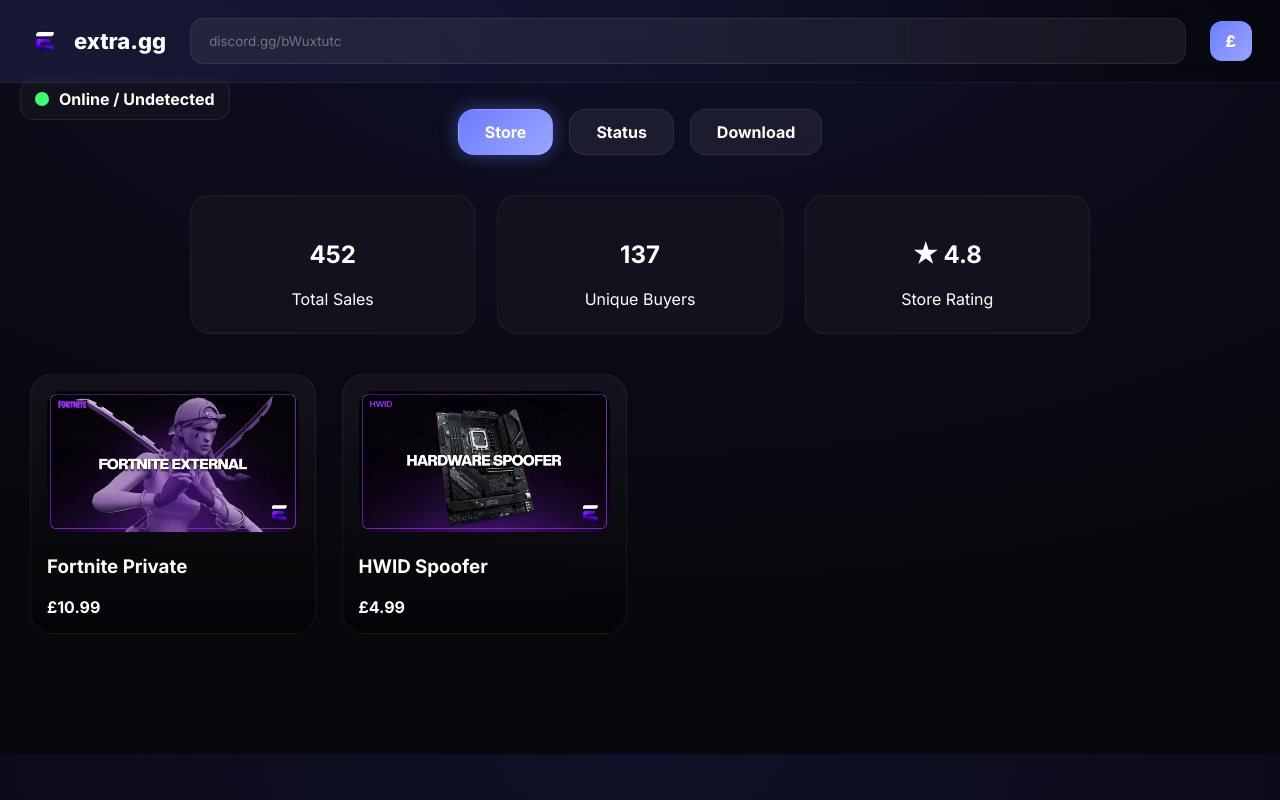
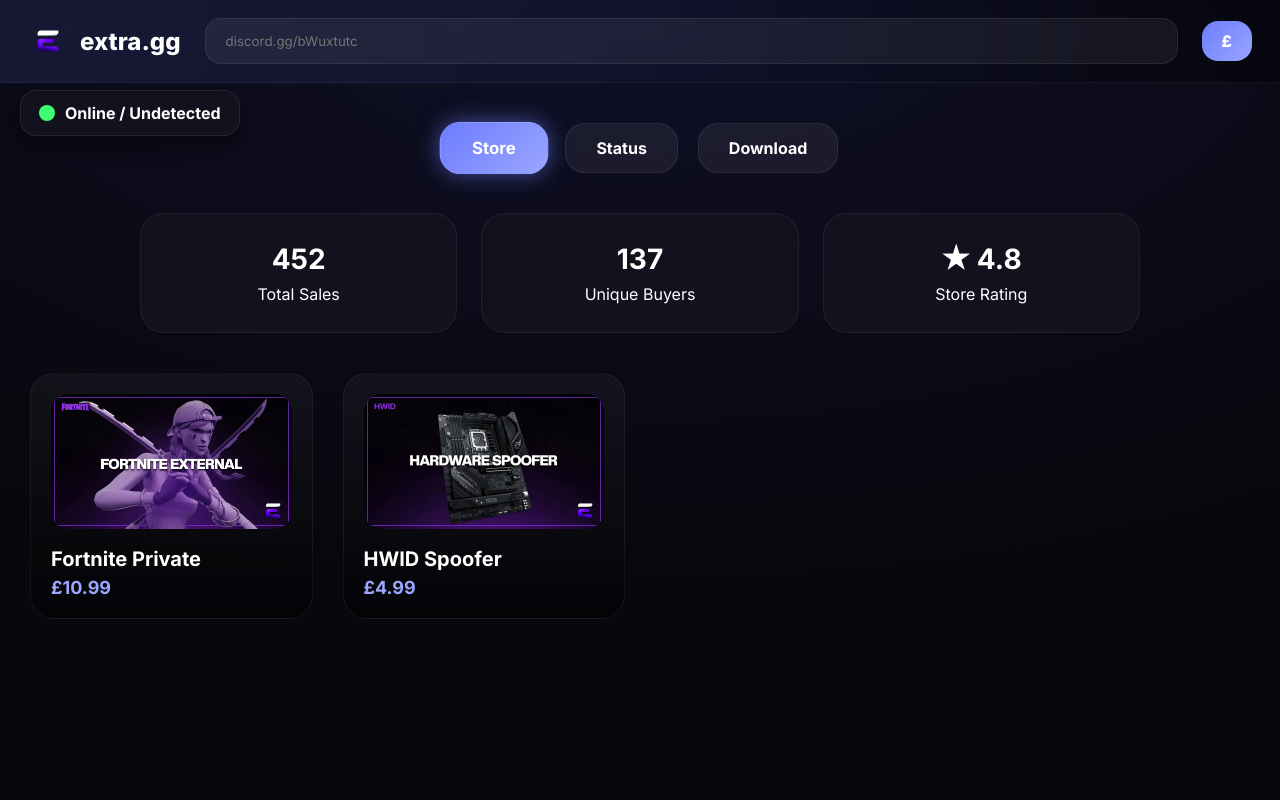
Before and after one commit to maxlufc123/neraog, a plain HTML site: page index.html in a window 1280 px wide. Both pictures are taken after a click on the element "Store". Drawn offline with Linux system fonts and the light colour scheme.

Commit message:
Update index.html

```diff
--- a/index.html
+++ b/index.html
@@ -19,14 +19,15 @@
  --success:#3dff6f;
  --danger:#ff3d3d;
  --warning:#ffd84d;
+ --shadow:0 8px 20px rgba(0,0,0,.45);
 }
 
-*{box-sizing:border-box;font-family:Inter,sans-serif}
+*{box-sizing:border-box;font-family:Inter,sans-serif;margin:0;padding:0}
 
 body{
- margin:0;
  background:radial-gradient(1200px 600px at top,#101028,#07070c);
  color:var(--text);
+ min-height:100vh;
 }
 
 /* ===== HEADER ===== */
@@ -47,97 +48,106 @@ header{
  display:flex;
  align-items:center;
  gap:12px;
- font-size:22px;
+ font-size:24px;
  font-weight:800;
 }
-.logo img{width:34px}
+.logo img{width:40px}
 
 .search{flex:1}
 .search input{
  width:100%;
- padding:14px 18px;
+ padding:14px 20px;
  background:var(--glass);
  border:1px solid rgba(255,255,255,.08);
- border-radius:14px;
+ border-radius:16px;
  color:white;
  outline:none;
+ transition:.3s;
 }
+.search input:focus{border-color:var(--accent)}
 
 .currency{
  font-weight:800;
- padding:10px 16px;
- border-radius:12px;
+ padding:10px 20px;
+ border-radius:16px;
  background:linear-gradient(135deg,var(--accent),var(--accent2));
  cursor:pointer;
+ transition:.3s;
 }
+.currency:hover{opacity:.85}
 
 /* ===== GLOBAL STATUS ===== */
 .global-status{
  position:absolute;
  left:20px;
- top:78px;
+ top:90px;
  display:flex;
  align-items:center;
  gap:10px;
  background:var(--panel);
  border:1px solid rgba(255,255,255,.08);
- padding:10px 14px;
- border-radius:14px;
+ padding:12px 18px;
+ border-radius:16px;
  font-weight:700;
+ box-shadow:var(--shadow);
 }
 
 /* ===== TABS ===== */
 .tabs{
  display:flex;
  justify-content:center;
- gap:16px;
- margin:26px 0 10px;
+ gap:20px;
+ margin:40px 0 20px;
 }
 
 .tab{
- padding:12px 26px;
- border-radius:16px;
+ padding:14px 30px;
+ border-radius:20px;
  background:var(--glass);
  border:1px solid rgba(255,255,255,.08);
  cursor:pointer;
  font-weight:700;
- transition:.25s;
+ transition:.3s, background .3s;
 }
-
 .tab.active{
  background:linear-gradient(135deg,var(--accent),var(--accent2));
- box-shadow:0 0 18px rgba(109,124,255,.45);
+ box-shadow:0 0 20px rgba(109,124,255,.55);
+ transform:scale(1.05);
 }
 
 /* ===== DOTS ===== */
 .dot{
- width:14px;
- height:14px;
+ width:16px;
+ height:16px;
  border-radius:50%;
 }
 .green{background:var(--success)}
 .yellow{background:var(--warning)}
 .red{background:var(--danger)}
 
-.section{display:none}
-.section.active{display:block}
+.section{display:none;opacity:0;transition:.3s}
+.section.active{display:block;opacity:1;}
 
 /* ===== STATS ===== */
 .stats{
  display:grid;
- grid-template-columns:repeat(3,1fr);
- max-width:900px;
- margin:40px auto 10px;
- gap:22px;
+ grid-template-columns:repeat(auto-fit,minmax(220px,1fr));
+ max-width:1000px;
+ margin:40px auto 20px;
+ gap:24px;
 }
 
 .stat{
  background:var(--panel);
- border-radius:20px;
- padding:24px;
+ border-radius:24px;
+ padding:28px;
  text-align:center;
  border:1px solid rgba(255,255,255,.06);
+ transition:.3s;
 }
+.stat:hover{transform:translateY(-6px);box-shadow:var(--shadow)}
+
+.stat h2{font-size:28px;margin-bottom:8px}
 
 /* ===== PRODUCTS ===== */
 .products{
@@ -145,81 +155,86 @@ header{
  margin:40px auto;
  padding:0 30px 80px;
  display:grid;
- grid-template-columns:repeat(auto-fill,minmax(260px,1fr));
- gap:26px;
+ grid-template-columns:repeat(auto-fill,minmax(280px,1fr));
+ gap:30px;
 }
 
 .product{
  background:linear-gradient(180deg,rgba(255,255,255,.04),rgba(0,0,0,.35));
  border:1px solid rgba(255,255,255,.06);
- border-radius:22px;
- padding:16px;
+ border-radius:24px;
+ padding:20px;
  cursor:pointer;
- transition:.25s;
+ transition:.3s;
 }
-
 .product:hover{
- transform:translateY(-6px);
- box-shadow:0 18px 40px rgba(0,0,0,.45);
+ transform:translateY(-8px);
+ box-shadow:var(--shadow);
 }
-
-.product img{width:100%;border-radius:16px}
+.product img{width:100%;border-radius:18px;margin-bottom:14px}
+.product h3{font-size:20px;margin-bottom:6px}
+.product strong{font-size:18px;color:var(--accent2)}
 
 /* ===== MODAL ===== */
 .modal{
  position:fixed;
  inset:0;
- background:rgba(0,0,0,.82);
- backdrop-filter:blur(8px);
+ background:rgba(0,0,0,.85);
+ backdrop-filter:blur(10px);
  display:flex;
  align-items:center;
  justify-content:center;
  opacity:0;
  pointer-events:none;
- transition:.25s;
+ transition:.3s;
  z-index:50;
 }
 .modal.show{opacity:1;pointer-events:auto}
 
 .modal-box{
  background:linear-gradient(180deg,#121226,#0a0a14);
- width:420px;
+ width:480px;
  max-width:95%;
- border-radius:26px;
- padding:28px;
+ border-radius:28px;
+ padding:36px;
  text-align:center;
+ transform:translateY(-50px);
+ transition:.4s;
 }
+.modal.show .modal-box{transform:translateY(0)}
 
 .buy-btn{
  width:100%;
- margin-top:18px;
- padding:14px;
+ margin-top:20px;
+ padding:16px;
  border:none;
- border-radius:16px;
+ border-radius:18px;
  font-weight:800;
  cursor:pointer;
  background:linear-gradient(135deg,var(--accent),var(--accent2));
+ transition:.25s;
 }
+.buy-btn:hover{opacity:.9}
 
 .loader{
- width:34px;height:34px;
+ width:36px;height:36px;
  border:4px solid #333;
  border-top:4px solid var(--accent);
  border-radius:50%;
  animation:spin 1s linear infinite;
- margin:20px auto;
+ margin:24px auto;
 }
 @keyframes spin{to{transform:rotate(360deg)}}
 
 .code{
  background:#0b0b10;
- padding:12px;
- border-radius:10px;
+ padding:14px;
+ border-radius:12px;
  font-family:monospace;
- margin-top:8px;
+ margin-top:10px;
  word-break:break-all;
 }
-.small{font-size:12px;opacity:.6}
+.small{font-size:13px;opacity:.6;text-align:center}
 </style>
 </head>
 
@@ -237,12 +252,13 @@ header{
 </div>
 
 <div class="tabs">
- <div class="tab active">Store</div>
- <div class="tab">Status</div>
- <div class="tab">Download</div>
+ <div class="tab active" data-tab="store">Store</div>
+ <div class="tab" data-tab="status">Status</div>
+ <div class="tab" data-tab="download">Download</div>
 </div>
 
-<section class="section active">
+<!-- STORE SECTION -->
+<section class="section active" id="store">
  <section class="stats">
   <div class="stat"><h2>452</h2><span>Total Sales</span></div>
   <div class="stat"><h2>137</h2><span>Unique Buyers</span></div>
@@ -264,18 +280,50 @@ header{
  </section>
 </section>
 
+<!-- STATUS SECTION -->
+<section class="section" id="status">
+ <h2 style="text-align:center;margin-top:60px;">Server Status</h2>
+ <p style="text-align:center;color:var(--muted)">All systems are running smoothly ✅</p>
+ <section class="stats">
+  <div class="stat"><h2>Online</h2><span>Fortnite Private</span></div>
+  <div class="stat"><h2>Secure</h2><span>HWID Spoofer</span></div>
+  <div class="stat"><h2>99%</h2><span>Uptime</span></div>
+ </section>
+</section>
+
+<!-- DOWNLOAD SECTION -->
+<section class="section" id="download">
+ <h2 style="text-align:center;margin-top:60px;">Downloads</h2>
+ <p style="text-align:center;color:var(--muted)">Click a product in the Store tab to purchase and download.</p>
+</section>
+
+<!-- MODAL -->
 <div class="modal" id="modal" onclick="if(event.target.id==='modal')closeModal()">
  <div class="modal-box" id="modalBox"></div>
 </div>
 
 <script>
+const tabs=document.querySelectorAll(".tab");
+const sections=document.querySelectorAll(".section");
+const modal=document.getElementById("modal");
+const modalBox=document.getElementById("modalBox");
+
+tabs.forEach(tab=>{
+ tab.addEventListener("click",()=>{
+  tabs.forEach(t=>t.classList.remove("active"));
+  sections.forEach(s=>s.classList.remove("active"));
+  tab.classList.add("active");
+  document.getElementById(tab.dataset.tab).classList.add("active");
+ });
+});
+
 let locked=false;
 
 function openCheckout(name,price,img){
  locked=false;
  modal.classList.add("show");
  modalBox.innerHTML=`
-  <img src="${img}" style="width:100%;border-radius:14px">
+  <img src="${img}" style="width:100%;border-radius:16px;margin-bottom:20px">
   <h2>${name}</h2>
   <strong>£${price}</strong>
   <p class="small">⚠ Digital product. No refunds.</p>
```
